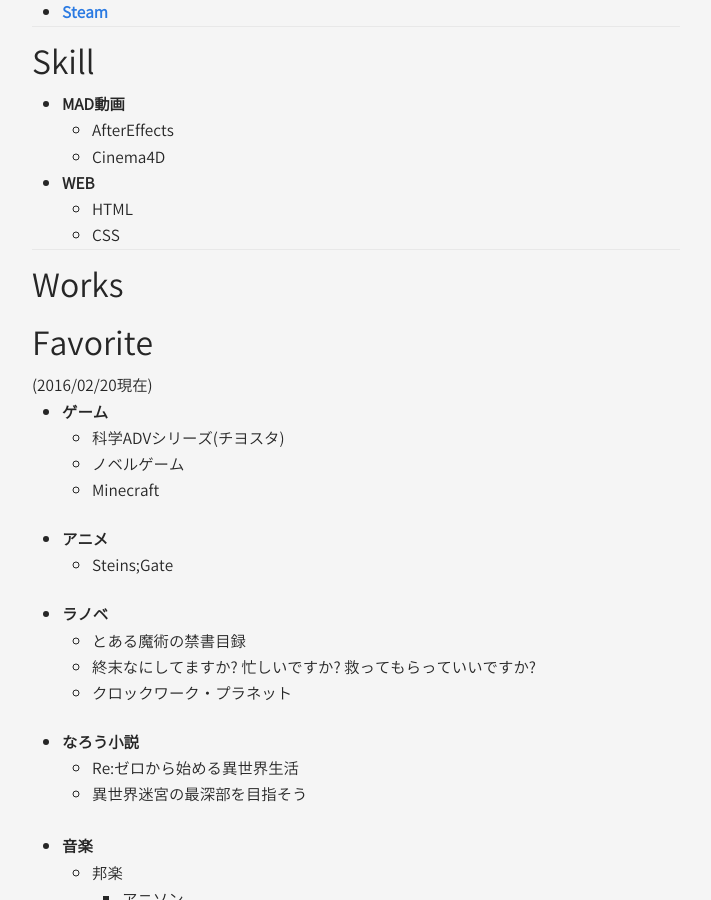
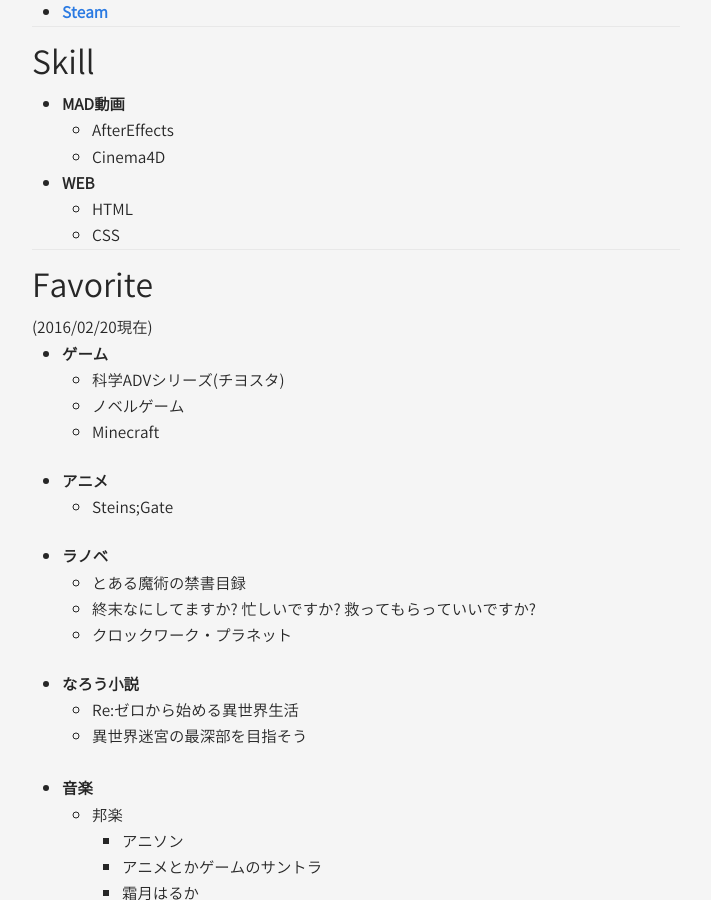
Before and after one commit to kuruppa0616/kuruppa0616.github.io, a Jekyll site: the page built from Profile.md, in a window 1280 px wide and 900 px high, scrolled down 576 px. Shown: the whole window, without its empty margins (248-959 px from the left). Built offline with Jekyll 4.4.1, drawn with Linux system fonts in a browser that asks for light colours.

Commit message:
Update Profile.md

```diff
--- a/Profile.md
+++ b/Profile.md
@@ -44,10 +44,9 @@
 
 ****
 
-## Works
-
 
 ## Favorite
+
 (2016/02/20現在)
 
 + **ゲーム**
```
